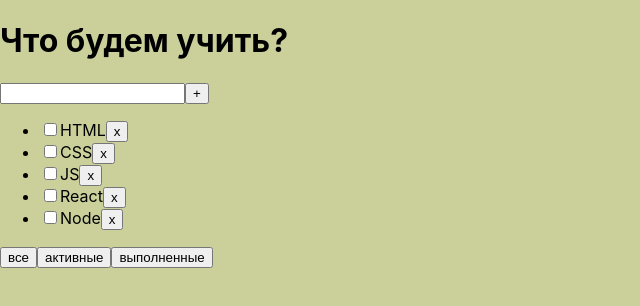
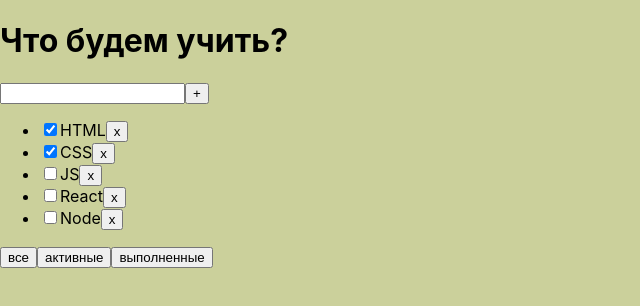
Before and after one commit to KamranBabaev/Trello, a React (Create React App) app in the folder my-app/: page / in a window 1280 px wide. Shown: the top 306 px of the page, without its empty margins (0-640 px from the left). Built offline with nearby package versions, Linux system fonts and the light colour scheme.

Commit message:
save app

```diff
--- a/my-app/src/App.tsx
+++ b/my-app/src/App.tsx
@@ -4,8 +4,8 @@ import Todolist, {ValuePropsType} from "./components/Todolist/Todolist";
 const App = () => {
 
     let [tasks, setTasks] = useState([
-        {id: 1, title: 'HTML', isDone: false},
-        {id: 2, title: 'CSS', isDone: false},
+        {id: 1, title: 'HTML', isDone: true},
+        {id: 2, title: 'CSS', isDone: true},
         {id: 3, title: 'JS', isDone: false},
         {id: 4, title: 'React', isDone: false},
         {id: 5, title: 'Node', isDone: false},
```
